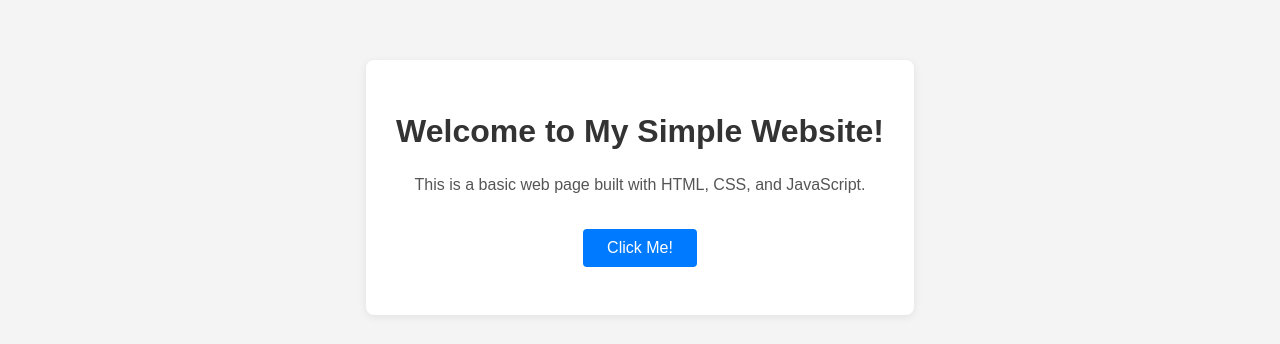
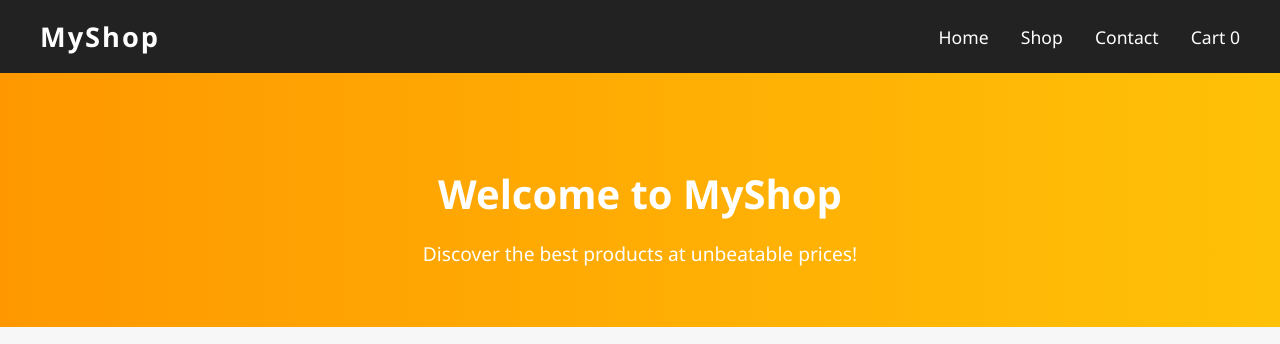
Before and after one commit to xiaoyong703/murah, a PHP site: page / in a window 1280 px wide. Shown: the top 344 px of the page. Run offline with PHP 8.4, Linux system fonts and the light colour scheme.

Commit message:
Add ecommerce website template

```diff
--- a/index.html
+++ b/index.html
@@ -3,16 +3,54 @@
 <head>
     <meta charset="UTF-8">
     <meta name="viewport" content="width=device-width, initial-scale=1.0">
-    <title>Simple Website</title>
+    <title>MyShop - Modern Ecommerce</title>
     <link rel="stylesheet" href="styles.css">
 </head>
 <body>
-    <div class="container">
-        <h1>Welcome to My Simple Website!</h1>
-        <p>This is a basic web page built with HTML, CSS, and JavaScript.</p>
-        <button id="helloBtn">Click Me!</button>
-        <p id="message"></p>
-    </div>
+    <header>
+        <div class="logo">MyShop</div>
+        <nav>
+            <a href="#">Home</a>
+            <a href="#">Shop</a>
+            <a href="#">Contact</a>
+            <a href="#">Cart <span id="cart-count">0</span></a>
+        </nav>
+    </header>
+    <main>
+        <section class="hero">
+            <h1>Welcome to MyShop</h1>
+            <p>Discover the best products at unbeatable prices!</p>
+        </section>
+        <section class="products">
+            <div class="product-card">
+                <img src="https://images.unsplash.com/photo-1513708927688-890fe41c3b6b?auto=format&fit=crop&w=400&q=80" alt="Product 1">
+                <h2>Wireless Headphones</h2>
+                <p class="price">$59.99</p>
+                <button class="add-to-cart">Add to Cart</button>
+            </div>
+            <div class="product-card">
+                <img src="https://images.unsplash.com/photo-1503602642458-232111445657?auto=format&fit=crop&w=400&q=80" alt="Product 2">
+                <h2>Smart Watch</h2>
+                <p class="price">$99.99</p>
+                <button class="add-to-cart">Add to Cart</button>
+            </div>
+            <div class="product-card">
+                <img src="https://images.unsplash.com/photo-1465101046530-73398c7f28ca?auto=format&fit=crop&w=400&q=80" alt="Product 3">
+                <h2>Bluetooth Speaker</h2>
+                <p class="price">$39.99</p>
+                <button class="add-to-cart">Add to Cart</button>
+            </div>
+            <div class="product-card">
+                <img src="https://images.unsplash.com/photo-1512499617640-c2f999098c01?auto=format&fit=crop&w=400&q=80" alt="Product 4">
+                <h2>Fitness Tracker</h2>
+                <p class="price">$29.99</p>
+                <button class="add-to-cart">Add to Cart</button>
+            </div>
+        </section>
+    </main>
+    <footer>
+        <p>&copy; 2025 MyShop. All rights reserved.</p>
+    </footer>
     <script src="script.js"></script>
 </body>
 </html>
--- a/script.js
+++ b/script.js
@@ -6,4 +6,21 @@ document.addEventListener('DOMContentLoaded', function() {
             msg.textContent = 'Hello, thanks for visiting!';
         });
     }
+
+    let cartCount = 0;
+    const cartCountElem = document.getElementById('cart-count');
+    const addToCartButtons = document.querySelectorAll('.add-to-cart');
+
+    addToCartButtons.forEach(function(btn) {
+        btn.addEventListener('click', function() {
+            cartCount++;
+            cartCountElem.textContent = cartCount;
+            btn.textContent = 'Added!';
+            btn.disabled = true;
+            setTimeout(() => {
+                btn.textContent = 'Add to Cart';
+                btn.disabled = false;
+            }, 1200);
+        });
+    });
 });
--- a/styles.css
+++ b/styles.css
@@ -1,41 +1,120 @@
 body {
     margin: 0;
     padding: 0;
-    box-sizing: border-box;
-    font-family: Arial, sans-serif;
-    background: #f4f4f4;
+    font-family: 'Segoe UI', Arial, sans-serif;
+    background: #f7f7f7;
+    color: #222;
 }
 
-.container {
-    max-width: 500px;
-    margin: 60px auto;
-    background: #fff;
-    padding: 32px 24px;
-    border-radius: 8px;
-    box-shadow: 0 2px 8px rgba(0,0,0,0.08);
-    text-align: center;
+header {
+    background: #222;
+    color: #fff;
+    display: flex;
+    justify-content: space-between;
+    align-items: center;
+    padding: 18px 40px;
+    box-shadow: 0 2px 8px rgba(0,0,0,0.04);
+}
+.logo {
+    font-size: 1.7rem;
+    font-weight: bold;
+    letter-spacing: 2px;
+}
+nav a {
+    color: #fff;
+    text-decoration: none;
+    margin-left: 28px;
+    font-size: 1.1rem;
+    transition: color 0.2s;
+}
+nav a:hover {
+    color: #ff9800;
 }
 
-h1 {
-    color: #333;
+.hero {
+    background: linear-gradient(90deg, #ff9800 0%, #ffc107 100%);
+    color: #fff;
+    text-align: center;
+    padding: 60px 20px 40px 20px;
+}
+.hero h1 {
+    font-size: 2.5rem;
+    margin-bottom: 10px;
+}
+.hero p {
+    font-size: 1.2rem;
 }
 
-p {
-    line-height: 1.6;
-    color: #555;
+.products {
+    display: grid;
+    grid-template-columns: repeat(auto-fit, minmax(240px, 1fr));
+    gap: 32px;
+    max-width: 1100px;
+    margin: 40px auto;
+    padding: 0 20px;
 }
-
-button {
-    padding: 10px 24px;
-    font-size: 1rem;
-    background: #007bff;
+.product-card {
+    background: #fff;
+    border-radius: 10px;
+    box-shadow: 0 2px 12px rgba(0,0,0,0.07);
+    padding: 20px 18px 28px 18px;
+    text-align: center;
+    transition: box-shadow 0.2s;
+    display: flex;
+    flex-direction: column;
+    align-items: center;
+}
+.product-card:hover {
+    box-shadow: 0 4px 24px rgba(255,152,0,0.15);
+}
+.product-card img {
+    width: 100%;
+    max-width: 180px;
+    border-radius: 8px;
+    margin-bottom: 18px;
+}
+.product-card h2 {
+    font-size: 1.2rem;
+    margin: 10px 0 6px 0;
+}
+.product-card .price {
+    color: #ff9800;
+    font-size: 1.1rem;
+    margin-bottom: 14px;
+}
+.add-to-cart {
+    background: #ff9800;
     color: #fff;
     border: none;
     border-radius: 4px;
+    padding: 10px 22px;
+    font-size: 1rem;
     cursor: pointer;
-    margin-top: 16px;
     transition: background 0.2s;
 }
-button:hover {
-    background: #0056b3;
+.add-to-cart:hover {
+    background: #e68900;
 }
+
+footer {
+    background: #222;
+    color: #fff;
+    text-align: center;
+    padding: 18px 0;
+    position: fixed;
+    bottom: 0;
+    width: 100%;
+    font-size: 1rem;
+}
+@media (max-width: 700px) {
+    header {
+        flex-direction: column;
+        padding: 18px 10px;
+    }
+    .products {
+        grid-template-columns: 1fr;
+    }
+    .hero {
+        padding: 40px 10px 30px 10px;
+    }
+}
```
